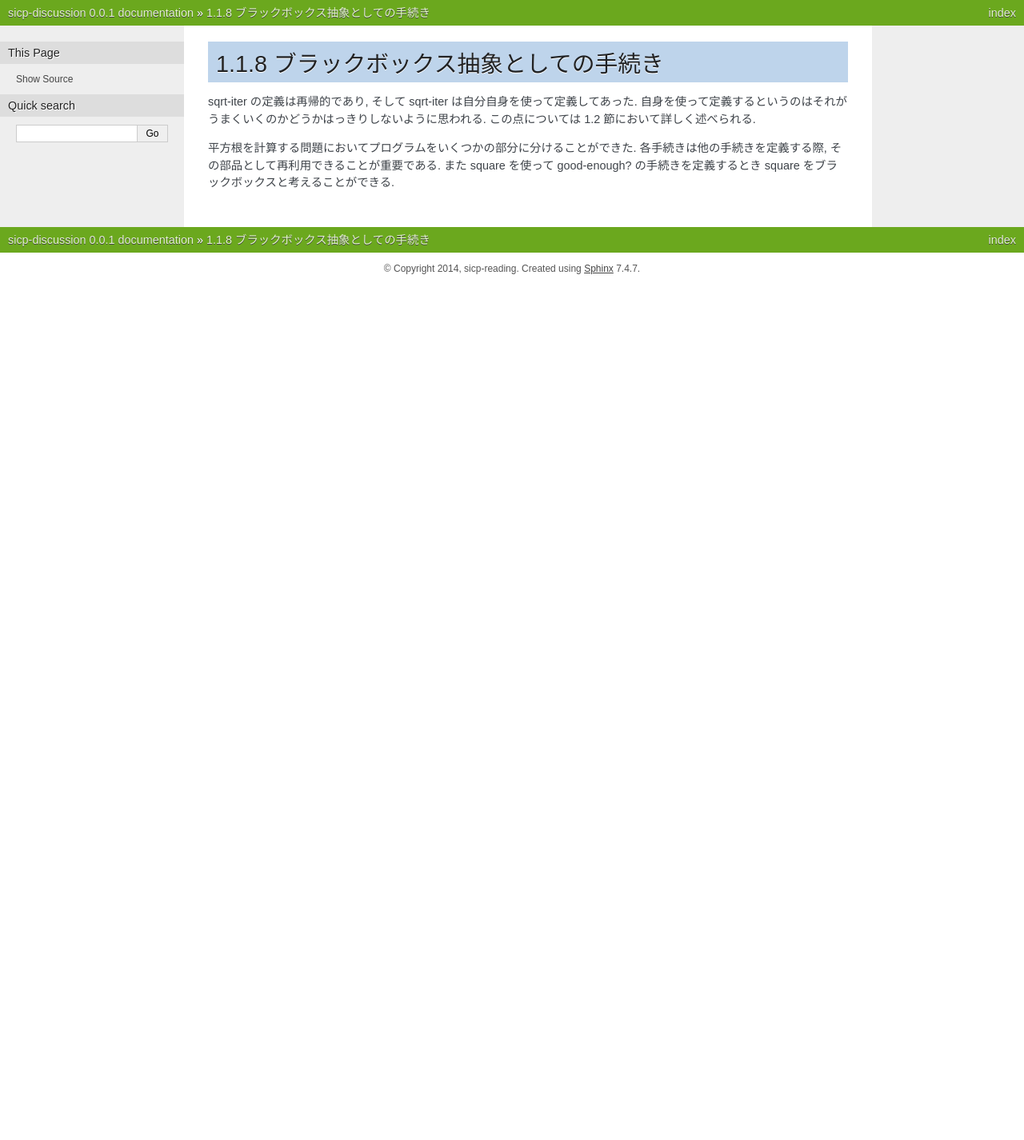
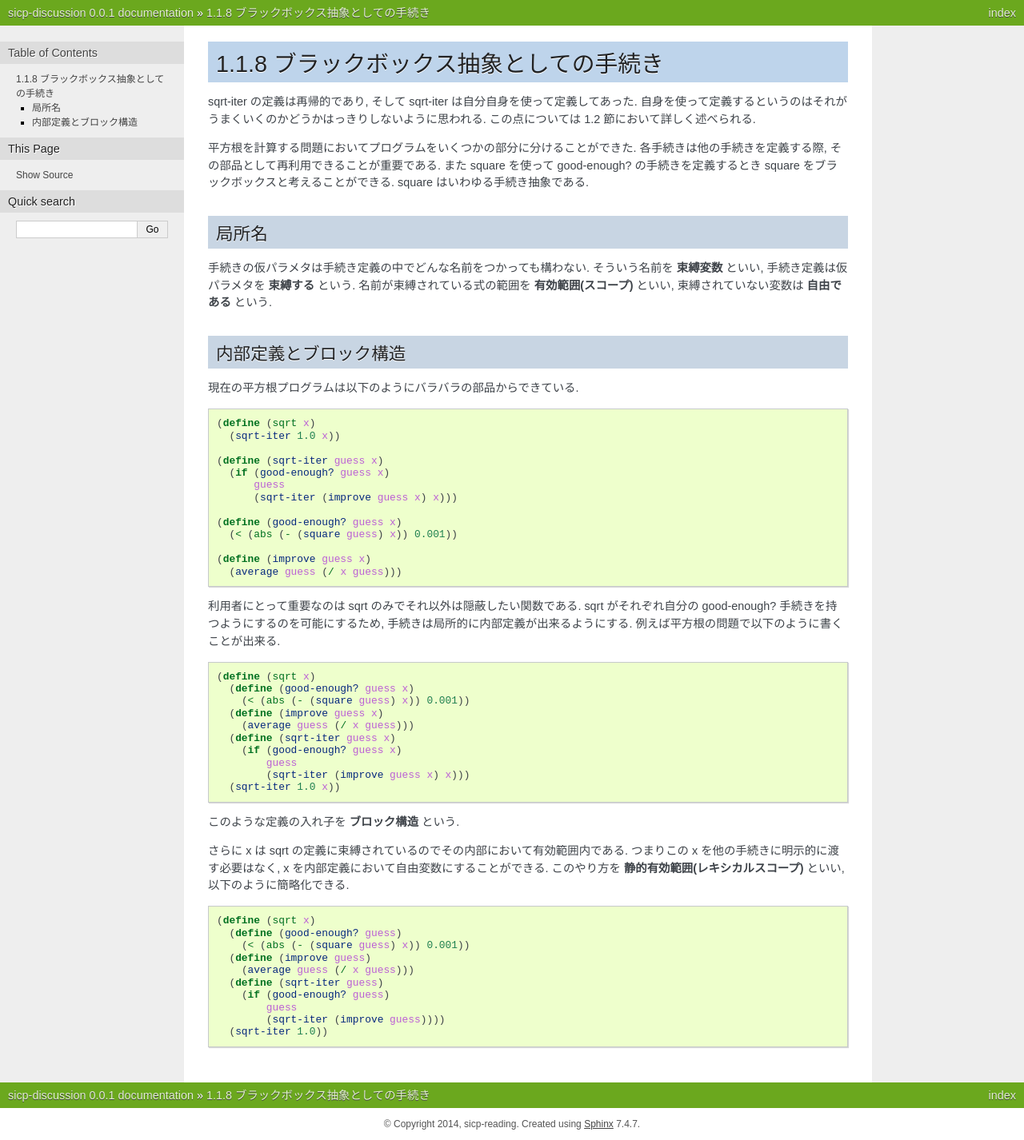
Before and after one commit to sicp-reading/sicp-discussion, a Sphinx documentation site: the page built from source/chapter_1/1.1.8.rst, in a window 1280 px wide. Shown: the whole page at 80% size. Built offline with Sphinx 7.4.7, drawn with Linux system fonts in a browser that asks for light colours; before the commit the page ends 900 px from its top, so only the background shows below that.

```diff
--- a/source/chapter_1/1.1.8.rst
+++ b/source/chapter_1/1.1.8.rst
@@ -1,6 +1,6 @@
-===============================
+==========================================
 1.1.8 ブラックボックス抽象としての手続き
-===============================
+==========================================
 
 sqrt-iter の定義は再帰的であり, そして sqrt-iter は自分自身を使って定義してあった.
 自身を使って定義するというのはそれがうまくいくのかどうかはっきりしないように思われる.
@@ -9,3 +9,68 @@ sqrt-iter の定義は再帰的であり, そして sqrt-iter は自分自身を
 平方根を計算する問題においてプログラムをいくつかの部分に分けることができた.
 各手続きは他の手続きを定義する際, その部品として再利用できることが重要である.
 また square を使って good-enough? の手続きを定義するとき square をブラックボックスと考えることができる.
+square はいわゆる手続き抽象である.
+
+局所名
+======
+
+手続きの仮パラメタは手続き定義の中でどんな名前をつかっても構わない.
+そういう名前を **束縛変数** といい, 手続き定義は仮パラメタを **束縛する** という.
+名前が束縛されている式の範囲を **有効範囲(スコープ)** といい, 束縛されていない変数は **自由である** という.
+
+内部定義とブロック構造
+======================
+
+現在の平方根プログラムは以下のようにバラバラの部品からできている.
+
+.. code-block:: scheme
+
+   (define (sqrt x)
+     (sqrt-iter 1.0 x))
+
+   (define (sqrt-iter guess x)
+     (if (good-enough? guess x)
+         guess
+         (sqrt-iter (improve guess x) x)))
+
+   (define (good-enough? guess x)
+     (< (abs (- (square guess) x)) 0.001))
+
+   (define (improve guess x)
+     (average guess (/ x guess)))
+
+利用者にとって重要なのは sqrt のみでそれ以外は隠蔽したい関数である.
+sqrt がそれぞれ自分の good-enough? 手続きを持つようにするのを可能にするため, 手続きは局所的に内部定義が出来るようにする.
+例えば平方根の問題で以下のように書くことが出来る.
+
+.. code-block:: scheme
+
+   (define (sqrt x)
+     (define (good-enough? guess x)
+       (< (abs (- (square guess) x)) 0.001))
+     (define (improve guess x)
+       (average guess (/ x guess)))
+     (define (sqrt-iter guess x)
+       (if (good-enough? guess x)
+           guess
+           (sqrt-iter (improve guess x) x)))
+     (sqrt-iter 1.0 x))
+
+このような定義の入れ子を **ブロック構造** という.
+
+さらに x は sqrt の定義に束縛されているのでその内部において有効範囲内である.
+つまりこの x を他の手続きに明示的に渡す必要はなく, x を内部定義において自由変数にすることができる.
+このやり方を **静的有効範囲(レキシカルスコープ)** といい, 以下のように簡略化できる.
+
+.. code-block:: scheme
+
+   (define (sqrt x)
+     (define (good-enough? guess)
+       (< (abs (- (square guess) x)) 0.001))
+     (define (improve guess)
+       (average guess (/ x guess)))
+     (define (sqrt-iter guess)
+       (if (good-enough? guess)
+           guess
+           (sqrt-iter (improve guess))))
+     (sqrt-iter 1.0))
```
Also changed, not shown: source/chapter_1/1.1.7.rst (+44 -12 lines), source/chapter_1/newton's_method.png (added).
